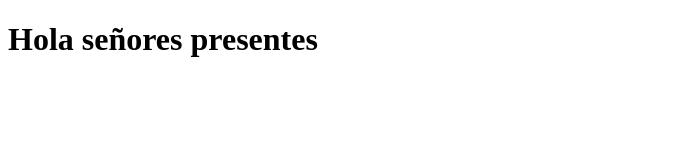
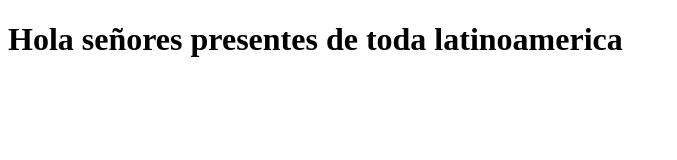
Before and after one commit to alinsonlopez/newtest, a plain HTML site: page index.html in a window 1280 px wide. Shown: the whole page, without its empty margins (0-677 px from the left). Drawn offline with Linux system fonts and the light colour scheme.

Commit message:
modificaciones en el flujo principal

```diff
--- a/index.html
+++ b/index.html
@@ -7,6 +7,8 @@
     <title>Example</title>
 </head>
 <body>
-    <h1>Hola señores presentes</h1>
+    <h1>Hola señores presentes de toda latinoamerica
+
+    </h1>
 </body>
 </html>
```
